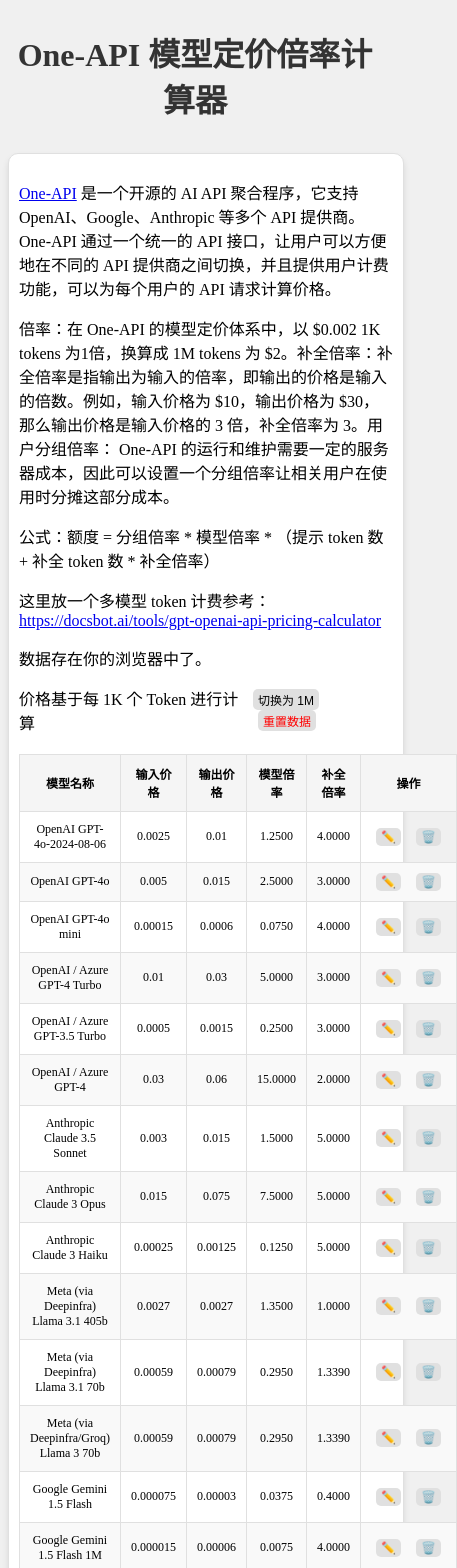
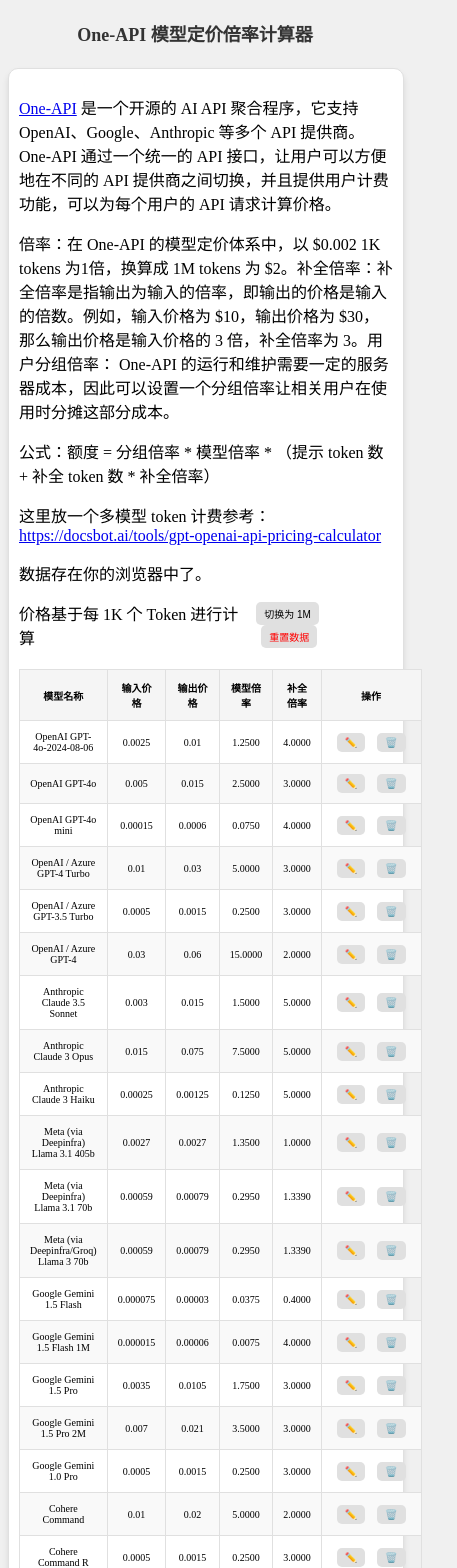
Before and after one commit to ShinChven/one-api-multiplier-calculator, a React (Vite) app in the folder app/: page / in a window 390 px wide. Shown: the top 1568 px of the page, 457 px wide, since content can reach past the window. Built offline with nearby package versions, Linux system fonts and the light colour scheme.

Commit message:
feat(mobile): Improve styling for mobile devices
- Adjust font sizes for smaller screens
- Reduce button padding and gaps
- Make calculator responsive

```diff
--- a/app/src/Calculator.css
+++ b/app/src/Calculator.css
@@ -68,6 +68,10 @@
 }
 
 @media (max-width: 768px) {
+
+  h1{
+    font-size: 18px;
+  }
   .card {
     width: 95%; /* Adjust width for smaller screens */
     padding: 15px; /* Reduce padding */
@@ -90,11 +94,14 @@
   }
 
   table {
-    font-size: 12px; /* Further reduce font size */
+    font-size: 10px; /* Further reduce font size */
   }
 
   button {
-    padding: 2px 5px; /* Further reduce button padding */
-    font-size: 12px; /* Further reduce button font size */
+    font-size: 10px; /* Further reduce button font size */
+  }
+
+  .action-buttons{
+    gap: 2px;
   }
 }
```
